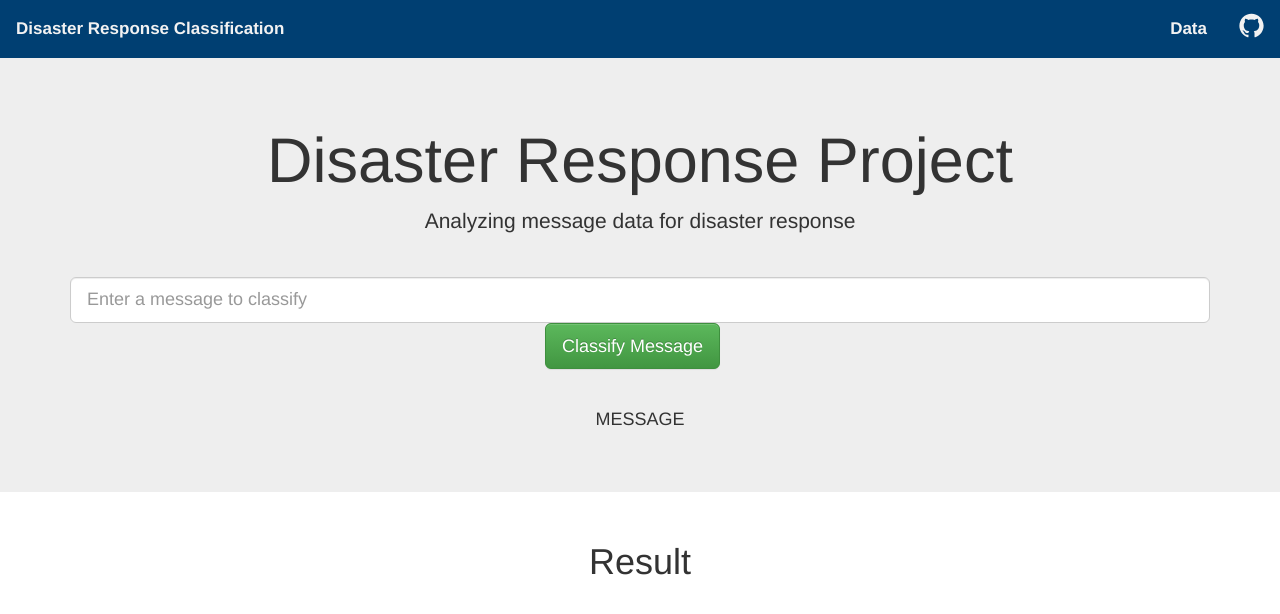
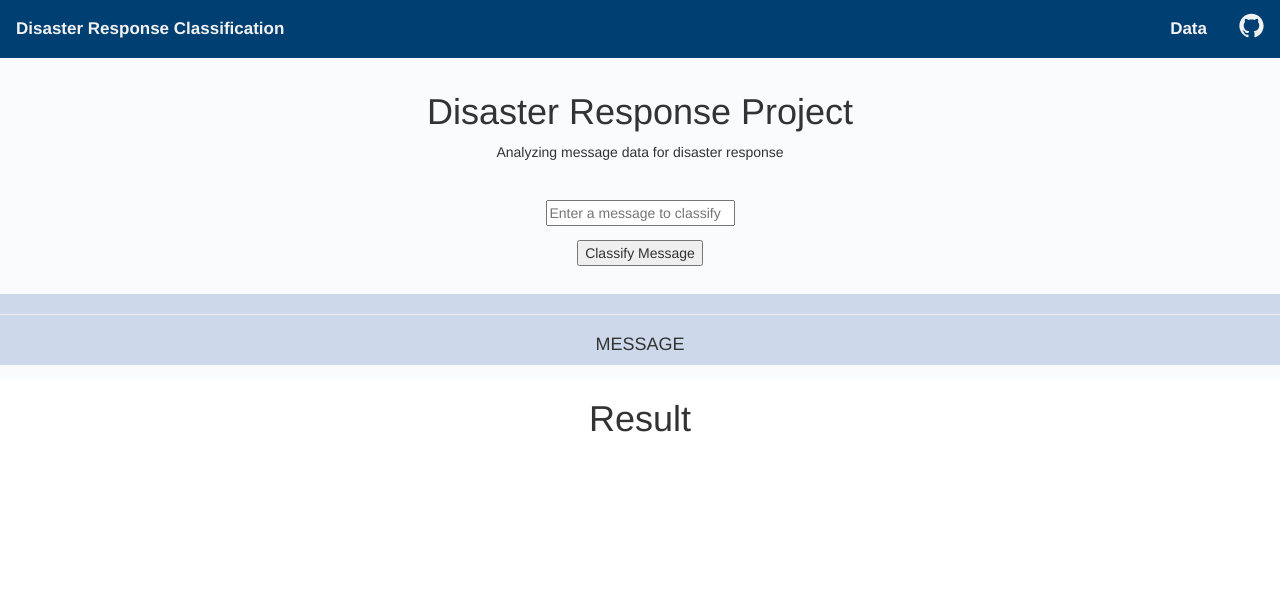
Before and after one commit to rjjfox/disaster-response-classification, a Flask app: template app/templates/go.html in a window 1280 px wide. Shown: the top 614 px of the page. Run offline with Flask 2, Linux system fonts and the light colour scheme; the template is opened without the code that fills it, so the values that code supplies are empty; parts of the project's set-up code (start-up, migrations or seed data) failed here and were passed over; some libraries are stand-ins or nearby versions.

Commit message:
Replace Bootstrap elements and add styling

```diff
--- a/app/static/styles/main.css
+++ b/app/static/styles/main.css
@@ -75,3 +75,29 @@
     text-align: left;
   }
 }
+
+/* ============== Hero section ============== */
+
+.hero {
+  display: flex;
+  flex-direction: column;
+  background-color: #fafbfc;
+}
+
+.hero > div {
+  margin: 1em 0;
+}
+
+form {
+  display: flex;
+  flex-direction: column;
+  align-items: center;
+}
+
+form input {
+  margin-bottom: 1em;
+}
+
+.message {
+  background-color: #cdd9eb;
+}
--- a/app/templates/master.html
+++ b/app/templates/master.html
@@ -44,40 +44,37 @@
             <i class="fa fa-bars"></i></a>
     </div>
 
-    <div class="jumbotron">
-        <div class="container">
+    <div class="hero">
+        <div class="intro">
             <h1 class="text-center">Disaster Response Project</h1>
             <p class="text-center">Analyzing message data for disaster response</p>
-            <hr />
+        </div>
 
-            <div class="row">
-                <div class="col-lg-12 form-group-lg">
+        <div class="form">
             <form action="/go" method="get">
-                        <input type="text" class="form-control form-control-lg" name="query"
-                            placeholder="Enter a message to classify">
-                        <div class="col-lg-offset-5">
-                            <button type="submit" class="btn btn-lg btn-success">Classify Message</button>
+                <input type="text" name="query" placeholder="Enter a message to classify">
+                <div>
+                    <button type="submit">Classify Message</button>
                 </div>
             </form>
         </div>
-            </div>
 
+        <div class="message">
             {% block message %}
             {% endblock %}
         </div>
+
     </div>
 
-    <div class="container">
+    <div class="overview">
         {% block content %}
         <div class="page-header">
             <h1 class="text-center">Overview of Training Dataset</h1>
         </div>
-        {% endblock %}
 
         {% for id in ids %}
         <div id="{{id}}"></div>
         {% endfor %}
-    </div>
 
         <script type="text/javascript">
         const graphs = {{graphJSON | safe}};
@@ -86,6 +83,9 @@
             Plotly.plot(ids[i], graphs[i].data, graphs[i].layout);
         }
         </script>
+
+        {% endblock %}
+    </div>
 
     <script type="text/javascript">
     function myFunction() {
```
Lines whose indentation alone changed are shown as unchanged.
